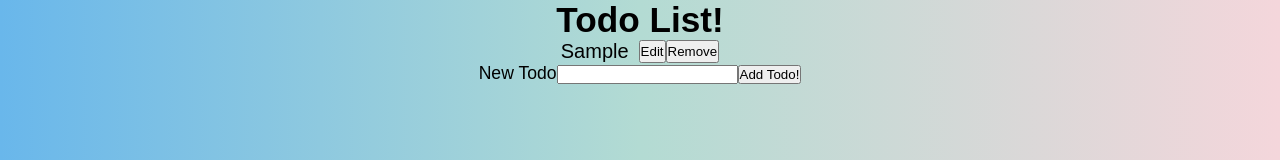
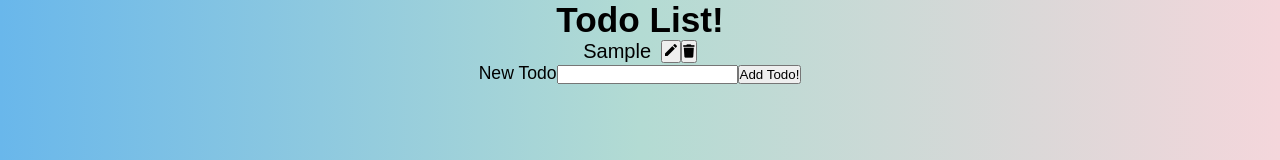
Before and after one commit to JoseBorbon/todo-app, a React (Create React App) app: page / in a window 1280 px wide. Both pictures are taken after typing "Sample" into the empty fields and a click on the button "Add Todo!". Shown: the top 160 px of the page. Built offline with nearby package versions, Linux system fonts and the light colour scheme.

Commit message:
convert from div to li and add icons

```diff
--- a/src/Todo.jsx
+++ b/src/Todo.jsx
@@ -48,15 +48,17 @@ class Todo extends Component {
     } else {
       result = (
         <div id={this.props.id} className="Todo">
-          <div
-            className={this.state.isComplete ? 'Todo-Complete' : ''}
+          <li
+            className={this.state.isComplete ? 'Todo-Complete Todo' : 'Todo'}
             onClick={this.toggleComplete}
           >
             {this.state.task}
-          </div>
-          <button onClick={this.toggleForm}>Edit</button>
+          </li>
+          <button onClick={this.toggleForm}>
+            <i className="material-icons">edit</i>
+          </button>
           <button onClick={() => this.props.handleRemove(this.props.id)}>
-            Remove
+            <i className="fas fa-trash"></i>
           </button>
         </div>
       );
```
